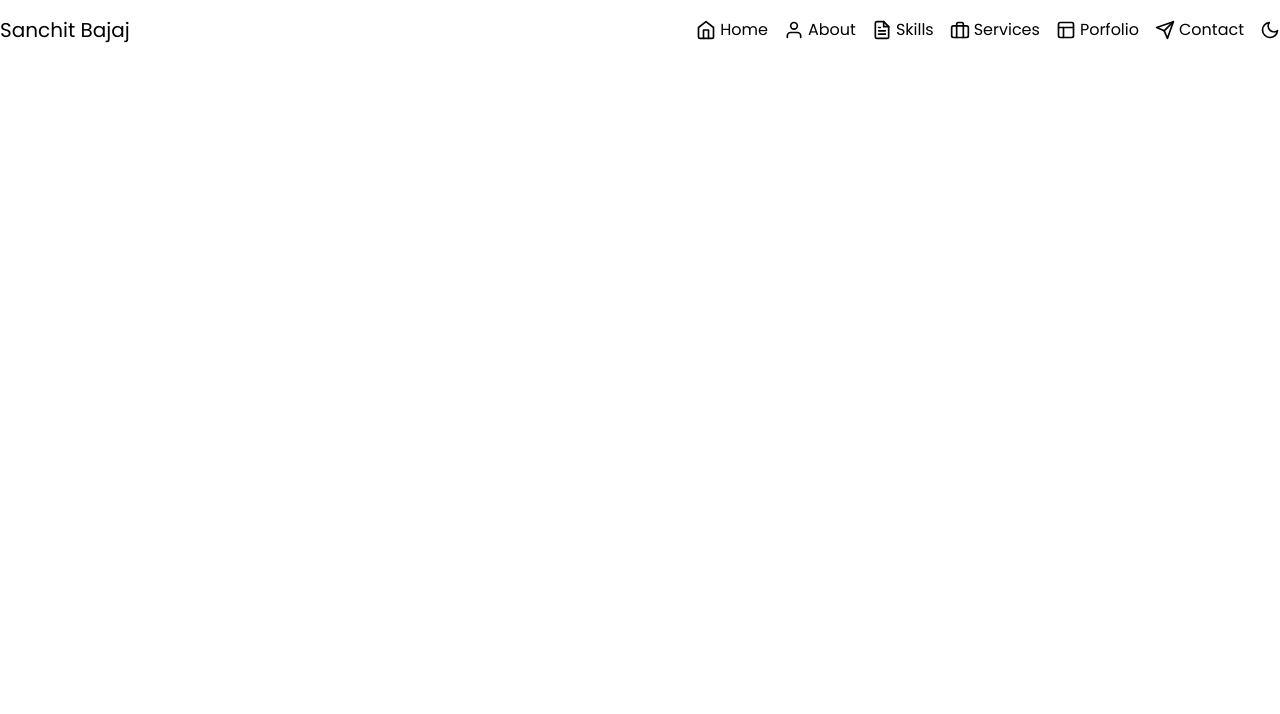
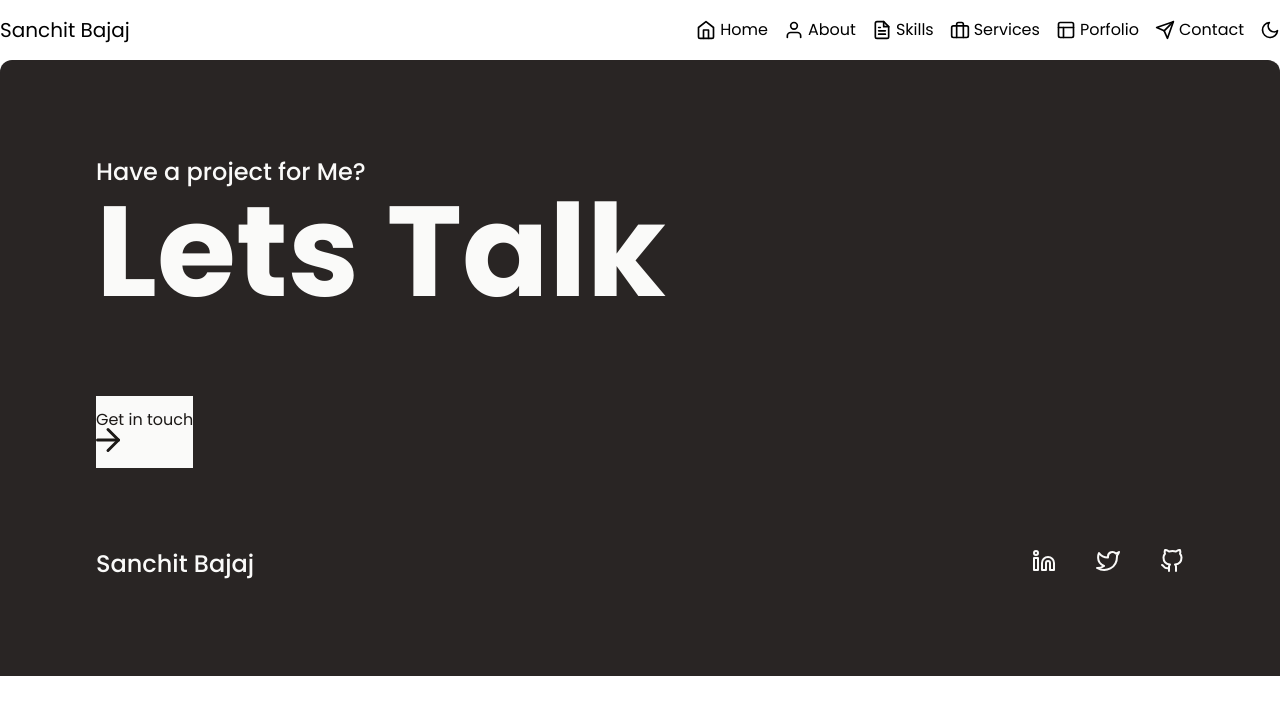
Before and after one commit to Sanchitbajaj02/Sanchitbajaj02.github.io, a Next.js app: page / in a window 1280 px wide. Shown: the top 714 px of the page. Built offline with nearby package versions, Linux system fonts and the light colour scheme.

Commit message:
contact us basic form ready

```diff
--- /dev/null
+++ b/src/app/contact/index.tsx
@@ -0,0 +1,71 @@
+import React from "react";
+import { GitHub, Linkedin, Twitter, ArrowRight } from "react-feather";
+import Socials from "@/components/ui/socials";
+
+export default function Contactus() {
+  return (
+    <div>
+      <section id="contact" className="relative w-full p-0">
+        <div className="w-full h-full p-10 py-16 md:p-24 bg-stone-800 dark:bg-stone-700 text-stone-50 rounded-t-xl flex flex-col items-start justify-between">
+          <div className="h-full">
+            <h2 className="text-2xl font-Syne font-medium">
+              {/* <LetterAnim text="" /> */}
+              Have a project for Me?
+            </h2>
+            <h1 className="text-7xl sm:text-8xl md:text-9xl font-Syne font-bold">
+              {/* <LetterAnim text="Let's Talk" /> */}
+              Lets Talk
+              {/* Let&rsquo;s Talk */}
+            </h1>
+            <form
+              action="mailto:dev2005adi@gmail.com"
+              method="get"
+              encType="text/plain"
+              className="max-w-md flex flex-col gap-3 flex-1 my-20"
+            >
+              {/* <Field required id="subject" labelText="Subject" />
+              <Field required id="email" labelText="Your Email" />
+              <Field
+                required
+                id="body"
+                labelText="Message"
+                placeholder="Your Message"
+                type="textarea"
+              /> */}
+              <button className="text-base leading-none py-4 bg-stone-50 text-stone-900 self-start">
+                Get in touch
+                <ArrowRight className="transform scale-150" />
+              </button>
+            </form>
+          </div>
+          <footer className="w-full flex flex-col md:flex-row md:items-center justify-between">
+            <span className="text-2xl font-Syne font-medium">
+              {/* <LetterAnim text="Aditya Nandan" /> */}
+              {/* Aditya Nandan */}
+              Sanchit Bajaj
+            </span>
+            <Socials
+              socials={[
+                {
+                  name: "Linkedin",
+                  href: "https://www.linkedin.com/in/aditya-nandan-thats-it/",
+                  icon: <Linkedin />,
+                },
+                {
+                  name: "Twitter",
+                  href: "https://twitter.com/iMADi69235681",
+                  icon: <Twitter />,
+                },
+                {
+                  name: "Github",
+                  href: "https://github.com/iMADi-ARCH",
+                  icon: <GitHub />,
+                },
+              ]}
+            />
+          </footer>
+        </div>
+      </section>
+    </div>
+  );
+}
--- a/src/app/layout.tsx
+++ b/src/app/layout.tsx
@@ -10,8 +10,12 @@ const poppins = Poppins({
 });
 
 export const metadata: Metadata = {
-  title: "Sanchit Bajaj | Portfolio",
+  title: "Sanchit Bajaj - Portfolio",
   description: "Portfolio for Sanchit Bajaj",
+  referrer: "origin-when-cross-origin",
+  authors: [{ name: "Sanchit Bajaj" }],
+  applicationName: "Sanchit Bajaj - Portfolio",
+  robots: "all",
 };
 
 export default function RootLayout({
--- a/src/app/page.tsx
+++ b/src/app/page.tsx
@@ -1,9 +1,12 @@
 import Navbar from "@/components/navbar";
+import Contactus from "@/app/contact/index";
 
 export default function Home() {
   return (
     <main className="max-w-screen-xl mx-auto">
       <Navbar />
+
+      <Contactus />
     </main>
   );
 }
--- /dev/null
+++ b/src/components/ui/Spinner.tsx
@@ -0,0 +1,25 @@
+interface SpinnerProps {
+  size?: number;
+}
+
+function Spinner({ size = 6 }: SpinnerProps) {
+  const sizeClass = `h-${size} w-${size}`;
+
+  return (
+    <svg
+      className={`${sizeClass} animate-spin`}
+      stroke="currentColor"
+      fill="currentColor"
+      strokeWidth="0"
+      version="1.1"
+      viewBox="0 0 16 16"
+      height="1em"
+      width="1em"
+      xmlns="http://www.w3.org/2000/svg"
+    >
+      <path d="M16 8c-0.020-1.045-0.247-2.086-0.665-3.038-0.417-0.953-1.023-1.817-1.766-2.53s-1.624-1.278-2.578-1.651c-0.953-0.374-1.978-0.552-2.991-0.531-1.013 0.020-2.021 0.24-2.943 0.646-0.923 0.405-1.758 0.992-2.449 1.712s-1.237 1.574-1.597 2.497c-0.361 0.923-0.533 1.914-0.512 2.895 0.020 0.981 0.234 1.955 0.627 2.847 0.392 0.892 0.961 1.7 1.658 2.368s1.523 1.195 2.416 1.543c0.892 0.348 1.851 0.514 2.799 0.493 0.949-0.020 1.89-0.227 2.751-0.608 0.862-0.379 1.642-0.929 2.287-1.604s1.154-1.472 1.488-2.335c0.204-0.523 0.342-1.069 0.415-1.622 0.019 0.001 0.039 0.002 0.059 0.002 0.552 0 1-0.448 1-1 0-0.028-0.001-0.056-0.004-0.083h0.004zM14.411 10.655c-0.367 0.831-0.898 1.584-1.55 2.206s-1.422 1.112-2.254 1.434c-0.832 0.323-1.723 0.476-2.608 0.454-0.884-0.020-1.759-0.215-2.56-0.57-0.801-0.354-1.526-0.867-2.125-1.495s-1.071-1.371-1.38-2.173c-0.31-0.801-0.457-1.66-0.435-2.512s0.208-1.694 0.551-2.464c0.342-0.77 0.836-1.468 1.441-2.044s1.321-1.029 2.092-1.326c0.771-0.298 1.596-0.438 2.416-0.416s1.629 0.202 2.368 0.532c0.74 0.329 1.41 0.805 1.963 1.387s0.988 1.27 1.272 2.011c0.285 0.74 0.418 1.532 0.397 2.32h0.004c-0.002 0.027-0.004 0.055-0.004 0.083 0 0.516 0.39 0.94 0.892 0.994-0.097 0.544-0.258 1.075-0.481 1.578z"></path>
+    </svg>
+  );
+}
+
+export default Spinner;
--- /dev/null
+++ b/src/components/ui/socials.tsx
@@ -0,0 +1,15 @@
+import Link from "next/link";
+
+export default function Socials({ socials }: { socials: any }) {
+  return (
+    <span className={`flex flex-wrap gap-10 text-stone-50`}>
+      {socials.map((social: any, key: number) => (
+        <Link key={key} aria-label={social.name} href={social.href}>
+          <button className="text-4xl p-0 text-inherit" aria-label={social.name}>
+            {social.icon}
+          </button>
+        </Link>
+      ))}
+    </span>
+  );
+}
```
